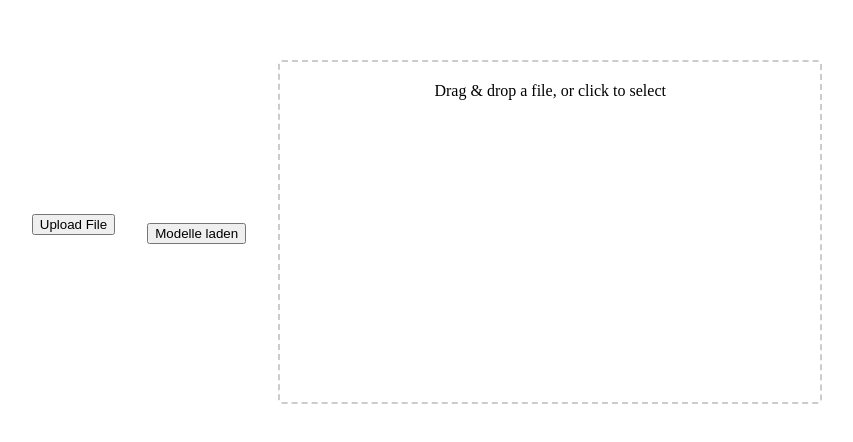
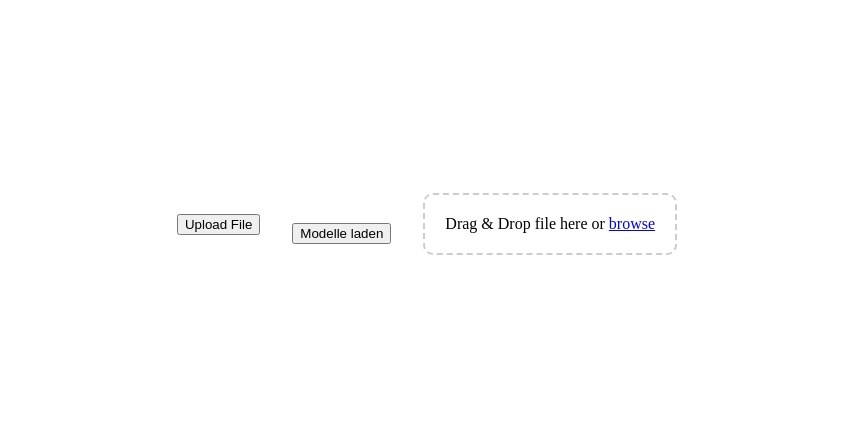
Before and after one commit to TomSkirde/Projektseminar, a React (Vite) app in the folder pass_workflow_engine.client/: page / in a window 1280 px wide. Shown: the part 208-650 px from the top of the page, without its empty margins (213-1066 px from the left). Built offline with nearby package versions, Linux system fonts and the light colour scheme.

Commit message:
DragAndDrop Grundfunktionen eingerichtet

```diff
--- a/pass_workflow_engine.client/src/App.tsx
+++ b/pass_workflow_engine.client/src/App.tsx
@@ -12,9 +12,7 @@ const App: React.FC = () => {
         <div style={{ display: 'flex', justifyContent: 'center', alignItems: 'center', height: '100vh' }}>
             <FileUploadButton />
             <GetJsonsButton />
-            <DragAndDrop
-                onFileSelected={setFile}
-            />
+            <DragAndDrop/>
         </div>
 
     );
--- a/pass_workflow_engine.client/src/components/DragAndDrop.tsx
+++ b/pass_workflow_engine.client/src/components/DragAndDrop.tsx
@@ -1,48 +1,9 @@
-import React, { useState, useRef, DragEvent } from 'react';
-import '../styles/DragAndDrop.css';
-/*type FileUploadProps = {
-    onFileSelected: (file: File) => void;
-} */
+import React, { useState, useCallback } from 'react';
 
-const DragAndDrop: React.FC = () => {
+const FileUploadButton: React.FC = () => {
+    const [uploadStatus, setUploadStatus] = useState<string | null>(null);
 
-    const [isDragging, setIsDragging] = useState<boolean>(false);
-    const [file, setFile] = useState<File | null>(null);
-    const [uploadStatus, setUploadStatus] = useState<string | null>(null);
-    const fileInputRef = useRef<HTMLInputElement>(null);
-
-
-    //Drag and drop events
-    const handleDrag = (e: DragEvent<HTMLDivElement>) => {
-        e.preventDefault();
-        switch (e.type) {
-            case 'dragenter': setIsDragging(true); break;
-            case 'dragleave': setIsDragging(false); break;
-            case 'drop':
-                if (e.dataTransfer.files?.length) {
-                    setFile(e.dataTransfer.files[0]);
-                }
-                break;
-        }
-    }
-
-    //Upload per click
-    const handleClick = () => {
-        fileInputRef.current?.click();
-    }
-
-    const handleFileInputChange = (e: React.ChangeEvent<HTMLInputElement>) => {
-        if (e.target.files && e.target.files.length > 0) {
-            setFile(e.target.files[0]);
-            console.log(file);
-            handleFileUpload();
-        }
-    }
-
-    const handleFileUpload = async () => {
-        if (!file) return;
-
-        // Create a FormData object to send the file
+    const handleFileUpload = async (file: File) => {
         const formData = new FormData();
         formData.append('owlfile', file);
 
@@ -59,35 +20,60 @@ const DragAndDrop: React.FC = () => {
             } else {
                 setUploadStatus('Failed to upload file.');
             }
-            setFile(null); // Clear the file after upload
         } catch (error) {
             console.error('Error uploading file:', error);
             setUploadStatus('An error occurred while uploading the file.');
         }
-     }
+    };
+
+    const handleDrop = useCallback((event: React.DragEvent<HTMLDivElement>) => {
+        event.preventDefault();
+        event.stopPropagation();
+        const file = event.dataTransfer.files[0];
+        if (file) handleFileUpload(file);
+    }, []);
+
+    const handleInputChange = (event: React.ChangeEvent<HTMLInputElement>) => {
+        const file = event.target.files?.[0];
+        if (file) handleFileUpload(file);
+    };
+
+    const handleDragOver = (event: React.DragEvent<HTMLDivElement>) => {
+        event.preventDefault();
+    };
+
+    const handleButtonClick = () => {
+        document.getElementById('fileInput')?.click();
+    };
 
     return (
-        <div
-            className='DragBox'
-            onClick={handleClick}
-            onDragEnter={handleDrag}
-            onDragLeave={handleDrag}
-            onDragOver={handleDrag}
-            onDrop={handleDrag}
-        >
-            {isDragging ? 'Drop files here' : 'Drag & drop a file, or click to select'}
+        <div>
+            <div
+                onDrop={handleDrop}
+                onDragOver={handleDragOver}
+                style={{
+                    border: '2px dashed #ccc',
+                    borderRadius: '10px',
+                    padding: '20px',
+                    textAlign: 'center',
+                    marginBottom: '10px',
+                    cursor: 'pointer',
+                }}
+            >
+                Drag & Drop file here or <span onClick={handleButtonClick} style={{ color: 'blue', textDecoration: 'underline' }}>browse</span>
+            </div>
+
             <input
+                id="fileInput"
                 type="file"
-                ref={fileInputRef}
-                onChange={handleFileInputChange}
-                accept={'.owl'}
+                accept=".owl"
                 style={{ display: 'none' }}
+                onChange={handleInputChange}
             />
 
+            <p>{uploadStatus}</p>
         </div>
+    );
+};
 
-    )
-
-
-}
-export default DragAndDrop;
+export default FileUploadButton;
```
